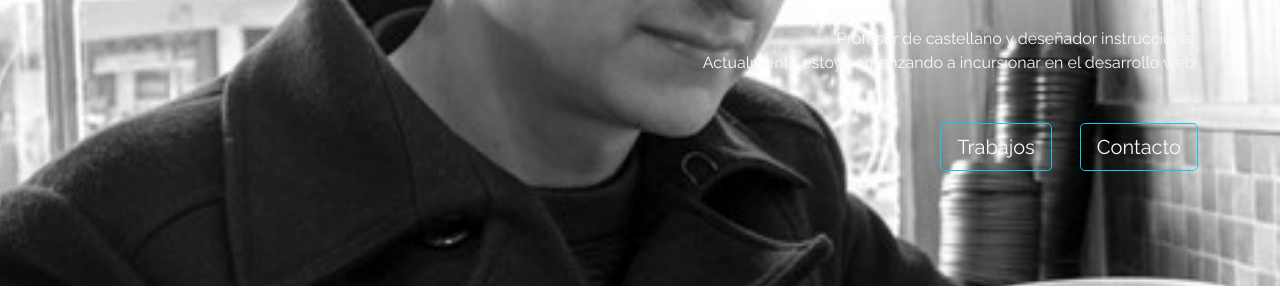
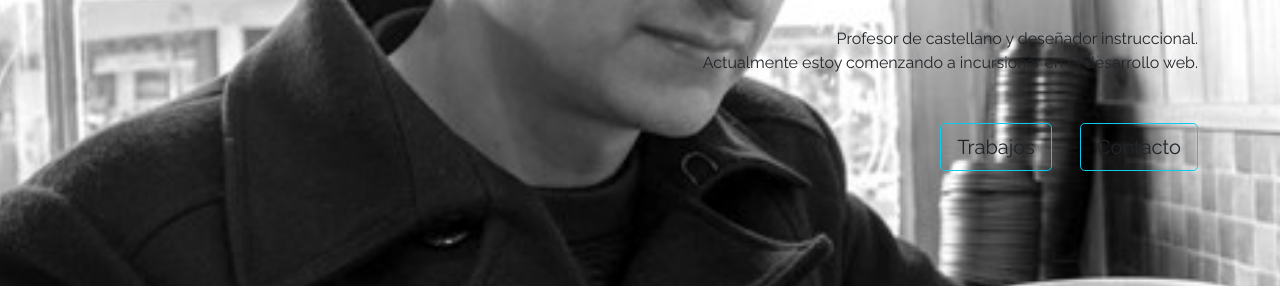
Before and after one commit to P-antallo/CV-development.github.io, a plain HTML site: page index.html in a window 1280 px wide. Shown: the part 549-835 px from the top of the page. Drawn offline with nearby package versions, Linux system fonts and the light colour scheme.

Commit message:
se modifica color de header y botones

```diff
--- a/index.html
+++ b/index.html
@@ -48,7 +48,7 @@
         </div>
     </nav>
 
-    <header id="Hero-Section" class="text-light text-end py-5 mt-5">
+    <header id="Hero-Section" class="text-dark text-end py-5 mt-5">
         <div class="container">
             <div class="ms-auto col-12 col-md-9 ">
                 <h1 class="display-1 fw-bold my-5">
@@ -59,8 +59,8 @@
                     Actualmente estoy comenzando a incursionar en el desarrollo web.
                 </p>
                 <div class="mb-5 pb-5">
-                    <a class="btn btn-lg btn-outline-info text-light me-4" href=#Mis-trabajos>Trabajos</a>
-                    <a class="btn btn-lg btn-outline-info text-light" href=#Contacto>Contacto</a>
+                    <a class="btn btn-lg btn-outline-info text-dark me-4" href=#Mis-trabajos>Trabajos</a>
+                    <a class="btn btn-lg btn-outline-info text-dark" href=#Contacto>Contacto</a>
                 </div>
             </div>
         </div>
```
